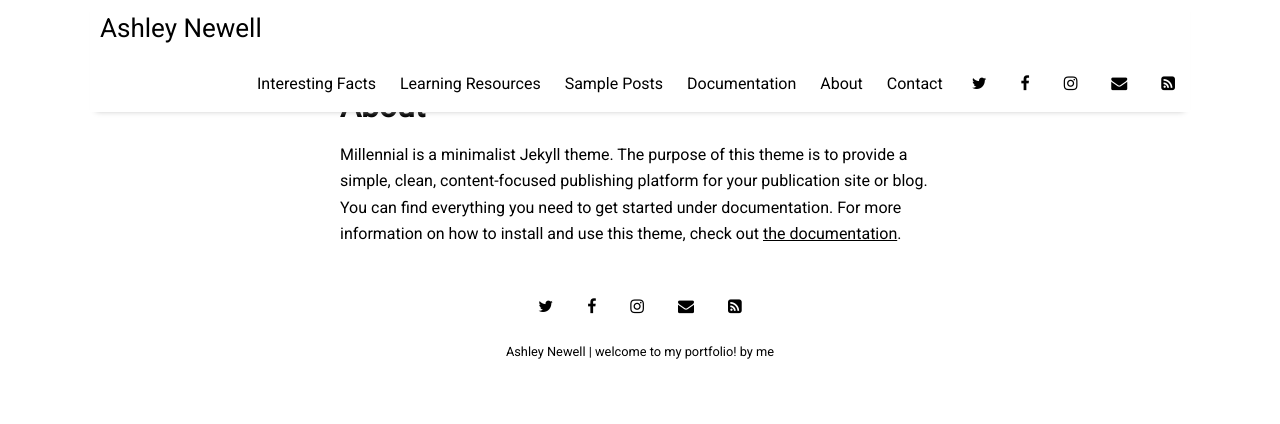
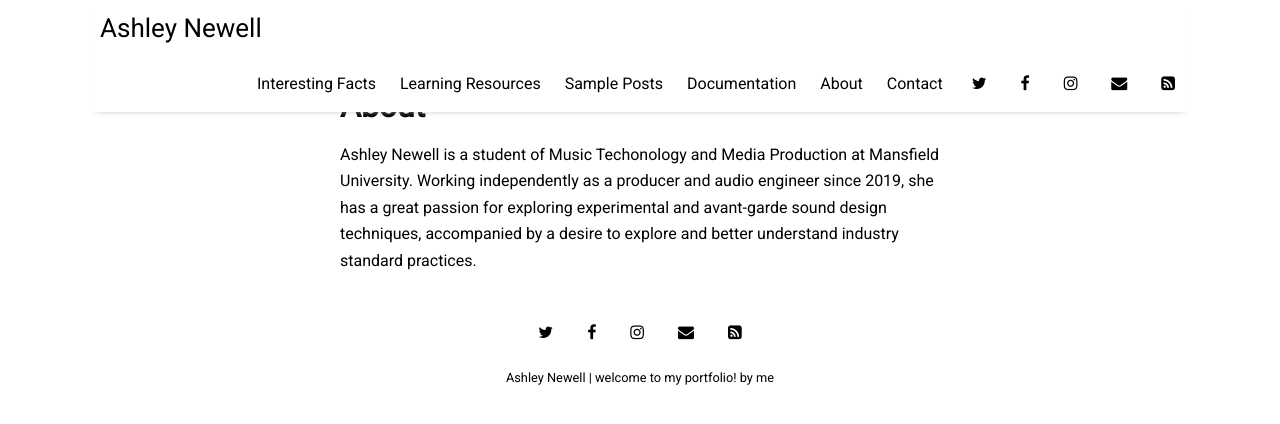
Before and after one commit to Zeggle/zeggle.github.io, a Jekyll site: the page built from pages/about.md, in a window 1280 px wide. Shown: the top 424 px of the page. Built offline with Jekyll 4.4.1, drawn with Linux system fonts in a browser that asks for light colours; nearby versions of some CDN libraries.

Commit message:
Update about.md

```diff
--- a/pages/about.md
+++ b/pages/about.md
@@ -4,4 +4,4 @@ title: About
 permalink: /about
 ---
 
-Millennial is a minimalist Jekyll theme. The purpose of this theme is to provide a simple, clean, content-focused publishing platform for your publication site or blog. You can find everything you need to get started under documentation. For more information on how to install and use this theme, check out [the documentation]({{ site.github.url }}{% post_url 2016-10-10-getting-started %}).
+Ashley Newell is a student of Music Techonology and Media Production at Mansfield University. Working independently as a producer and audio engineer since 2019, she has a great passion for exploring experimental and avant-garde sound design techniques, accompanied by a desire to explore and better understand industry standard practices.
```
